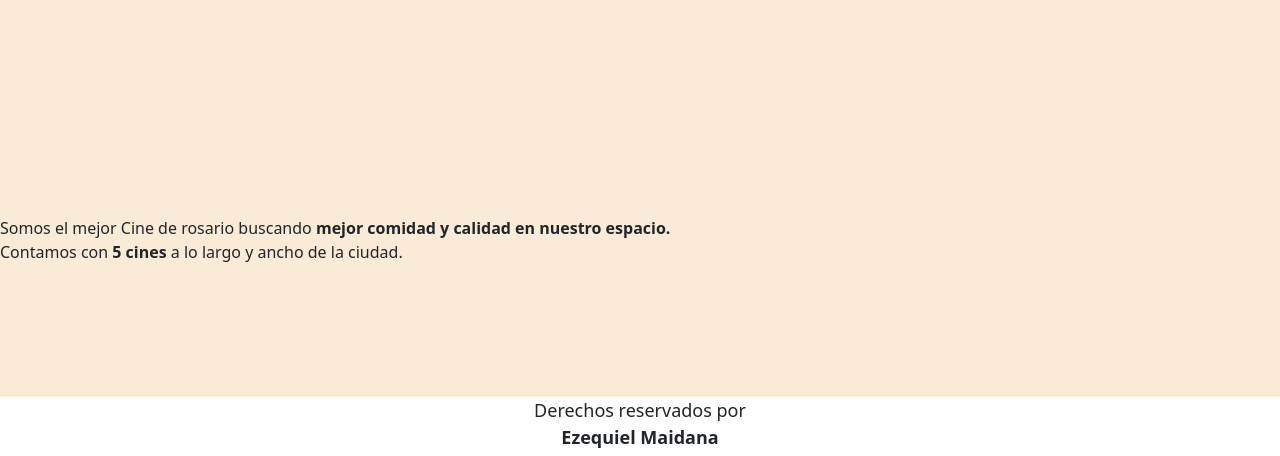
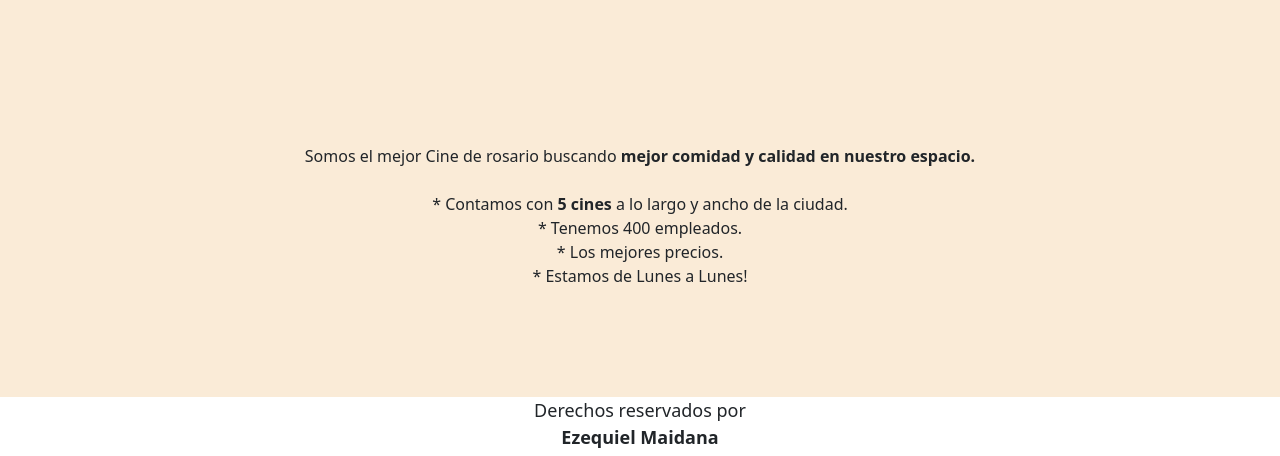
Before and after one commit to ezzequiel1889/Cine, a website: page index.html in a window 1280 px wide. Shown: the part 275-731 px from the top of the page. Drawn offline with nearby package versions, Linux system fonts and the light colour scheme.

Commit message:
inicio preparado

```diff
--- a/css/styles.css
+++ b/css/styles.css
@@ -62,3 +62,11 @@ footer{
         }
     }
 }
+
+
+/* MEDIA INDEX */
+@media screen and (min-width: 402px){
+    .somos{
+        text-align: center;
+    }
+}
--- a/index.html
+++ b/index.html
@@ -45,11 +45,14 @@
             <h1>Bienvenido a CineRosario!</h1>
 
             <div class="somos">
-              <p>
+              <p id="parrafoIndex">
                 Somos el mejor Cine de rosario buscando <strong>mejor comidad
-                  y calidad en nuestro espacio.</strong><br>
-                Contamos con <strong>5 cines</strong> a lo largo y ancho
-                de la ciudad.
+                y calidad en nuestro espacio.</strong><br><br>
+                * Contamos con <strong>5 cines</strong> a lo largo y ancho
+                de la ciudad.<br>
+                * Tenemos 400 empleados. <br>
+                * Los mejores precios. <br>
+                * Estamos de Lunes a Lunes!
               </p>
             </div>
         </section>
```
